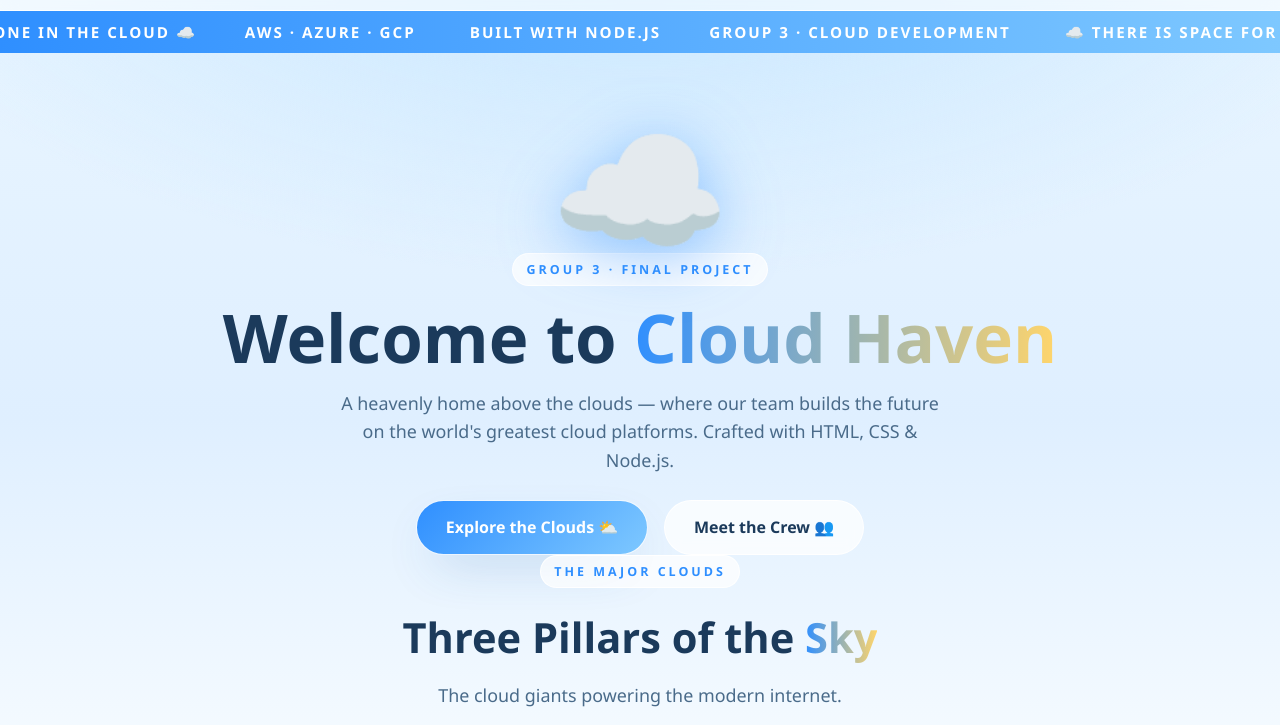
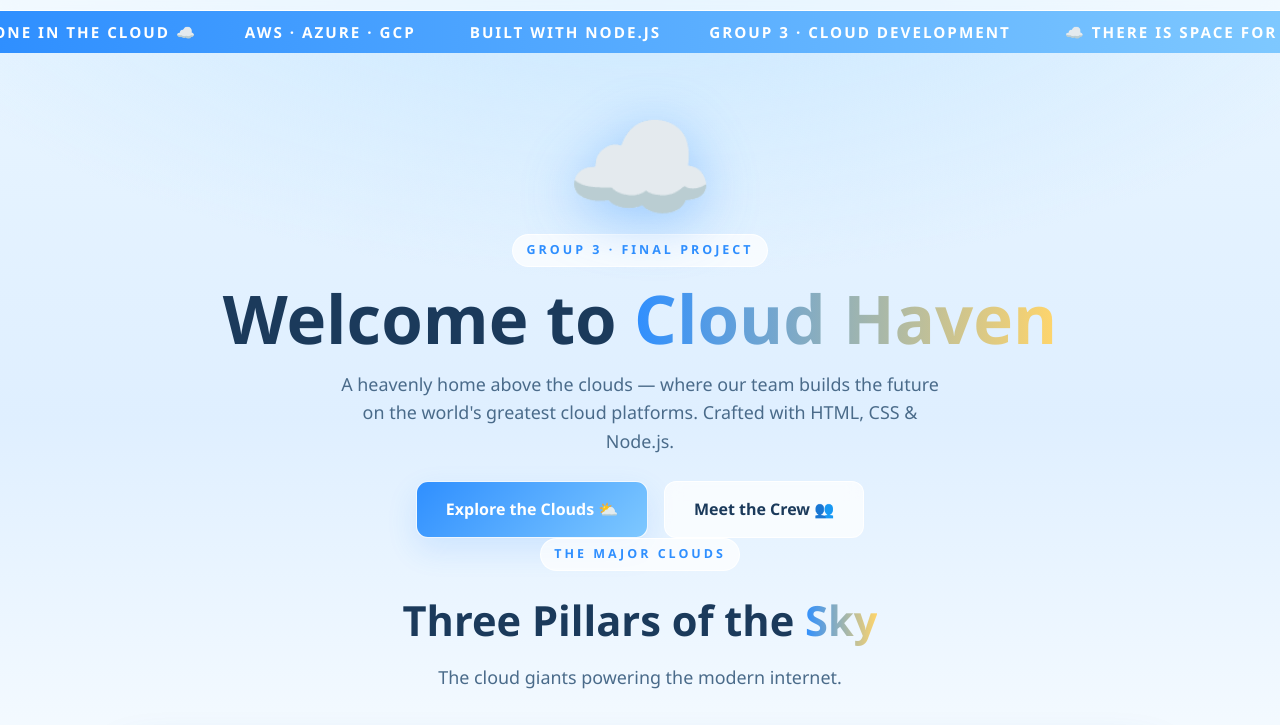
Before and after one commit to Toeseen188/group3-azure-nodejs-webapp-cicd, a website: page public/index.html in a window 1280 px wide. Shown: the part 61-786 px from the top of the page. Drawn offline with Linux system fonts and the light colour scheme; no server answers.

Commit message:
Polish hero, buttons, and carousel spacing for professional look

```diff
--- a/public/css/style.css
+++ b/public/css/style.css
@@ -146,32 +146,33 @@ h2 { font-size: clamp(1.8rem, 4vw, 2.6rem); margin-bottom: 0.6rem; }
 .lead { color: var(--text-soft); font-size: 1.12rem; max-width: 620px; }
 
 /* ---------------- Hero ---------------- */
-.hero { text-align: center; padding-top: 4rem; }
+.hero { text-align: center; padding-top: 3.4rem; }
 .hero .halo {
-  font-size: clamp(4rem, 14vw, 9rem); line-height: 1; margin-bottom: -0.5rem;
-  filter: drop-shadow(0 10px 30px rgba(47, 143, 255, 0.5));
+  font-size: clamp(3.6rem, 12.5vw, 7.5rem); line-height: 1; margin-bottom: 0.4rem;
+  filter: drop-shadow(0 10px 28px rgba(47, 143, 255, 0.42));
   animation: float 6s ease-in-out infinite;
 }
 @keyframes float { 0%,100% { transform: translateY(0); } 50% { transform: translateY(-16px); } }
 .btn-row { display: flex; gap: 1rem; justify-content: center; flex-wrap: wrap; margin-top: 1.6rem; }
 .btn {
-  text-decoration: none; font-weight: 700; padding: 0.85rem 1.8rem; border-radius: 999px;
-  border: 1px solid var(--card-border); transition: transform 0.2s ease, box-shadow 0.2s ease;
+  text-decoration: none; font-weight: 700; padding: 0.9rem 1.8rem; border-radius: 12px;
+  font-size: 1rem; border: 1px solid var(--card-border); transition: transform 0.18s ease, box-shadow 0.18s ease;
 }
-.btn-primary { background: linear-gradient(135deg, var(--accent), var(--accent-2)); color: #fff; box-shadow: var(--shadow); }
-.btn-ghost { background: var(--card); color: var(--text); backdrop-filter: blur(8px); }
-.btn:hover { transform: translateY(-3px); }
+.btn-primary { background: linear-gradient(135deg, var(--accent), var(--accent-2)); color: #fff; box-shadow: 0 12px 30px rgba(47,143,255,0.14); }
+.btn-ghost { background: var(--card); color: var(--text); backdrop-filter: blur(8px); border-radius: 12px; }
+.btn:hover { transform: translateY(-4px); box-shadow: 0 18px 35px rgba(47,143,255,0.10); }
+.btn-ghost:hover { background: rgba(255,255,255,0.05); }
 
 /* ---------------- Carousel ---------------- */
 .carousel { position: relative; border-radius: 28px; overflow: hidden; box-shadow: var(--shadow); border: 1px solid var(--card-border); }
 .slides { display: flex; transition: transform 0.6s cubic-bezier(.6,.05,.3,1); }
 .slide {
-  min-width: 100%; padding: 3.5rem 3rem; min-height: 360px;
+  min-width: 100%; padding: 3rem 2.4rem; min-height: 340px;
   display: grid; grid-template-columns: 1.4fr 1fr; gap: 2rem; align-items: center; color: #fff;
 }
 .slide .logo-plate {
-  background: #fff; border-radius: 22px; padding: 2rem; display: grid; place-items: center;
-  min-height: 180px; box-shadow: 0 20px 40px -18px rgba(0,0,0,0.4);
+  background: #fff; border-radius: 16px; padding: 1.6rem; display: grid; place-items: center;
+  min-height: 160px; box-shadow: 0 18px 36px -20px rgba(0,0,0,0.35);
 }
 .slide .logo-plate img { max-width: 100%; max-height: 120px; }
 .slide h3 { font-size: 2rem; margin-bottom: 0.3rem; }
```
